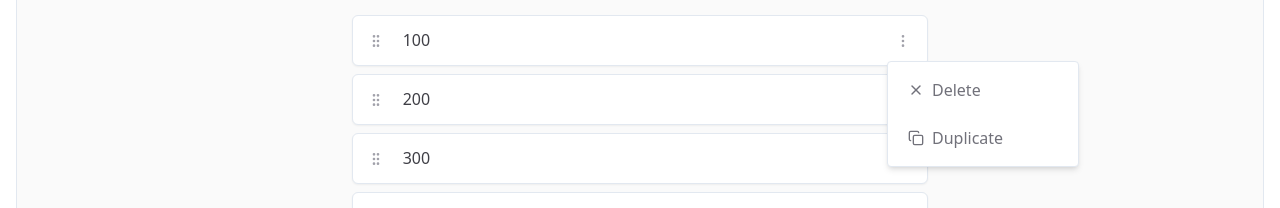
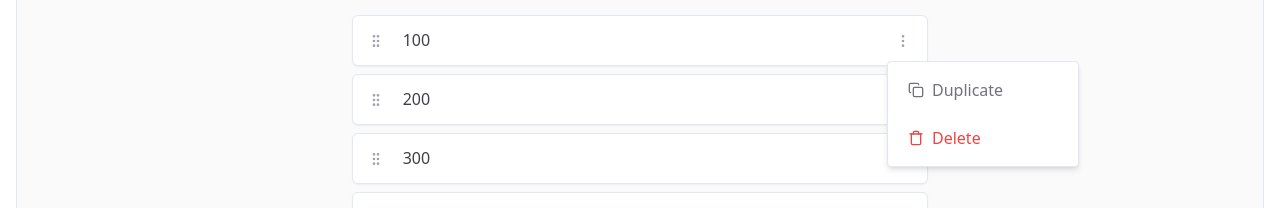
Before and after one commit to artylope/eieio, a Next.js app: page / in a window 1280 px wide. Both pictures are taken after a click on the button 903 px from the left and 1707 px from the top of the page. Shown: the part 1667-1875 px from the top of the page. Built offline with nearby package versions, Linux system fonts and the light colour scheme.

Commit message:
make delete obvious

```diff
--- a/src/app/exercises/SortableComponents/SortablePopover.js
+++ b/src/app/exercises/SortableComponents/SortablePopover.js
@@ -1,5 +1,5 @@
 import React from 'react';
-import { X, Copy, Scale } from 'lucide-react';
+import { Trash, Copy } from 'lucide-react';
 import { motion } from 'framer-motion';
 
 const SortablePopover = ({ onRemove, onDuplicate, onClose }) => {
@@ -35,18 +35,18 @@ const SortablePopover = ({ onRemove, onDuplicate, onClose }) => {
       <button
         className="px-3 py-2 w-full flex justify-start items-center  cursor-pointer rounded text-zinc-500 hover:bg-zinc-100 gap-x-2"
         onClick={() => {
-          onRemove();
-          onClose();
-        }}>
-        <X className=" w-4 h-4" /> Delete
-      </button>
-      <button
-        className="px-3 py-2 w-full flex justify-start items-center  cursor-pointer rounded text-zinc-500 hover:bg-zinc-100 gap-x-2"
-        onClick={() => {
           onDuplicate();
           onClose();
         }}>
         <Copy className=" w-4 h-4" /> Duplicate
+      </button>
+      <button
+        className="px-3 py-2 w-full flex justify-start items-center  cursor-pointer rounded text-red-500 hover:bg-zinc-100 gap-x-2"
+        onClick={() => {
+          onRemove();
+          onClose();
+        }}>
+        <Trash className=" w-4 h-4" /> Delete
       </button>
     </motion.div>
   );
```
